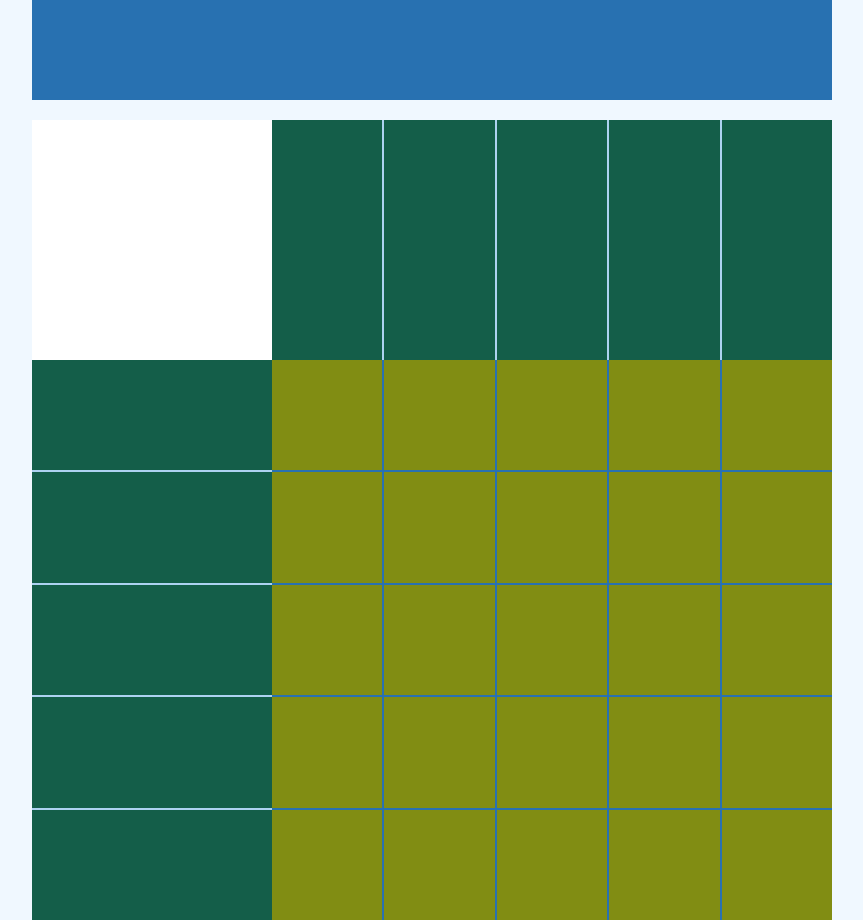
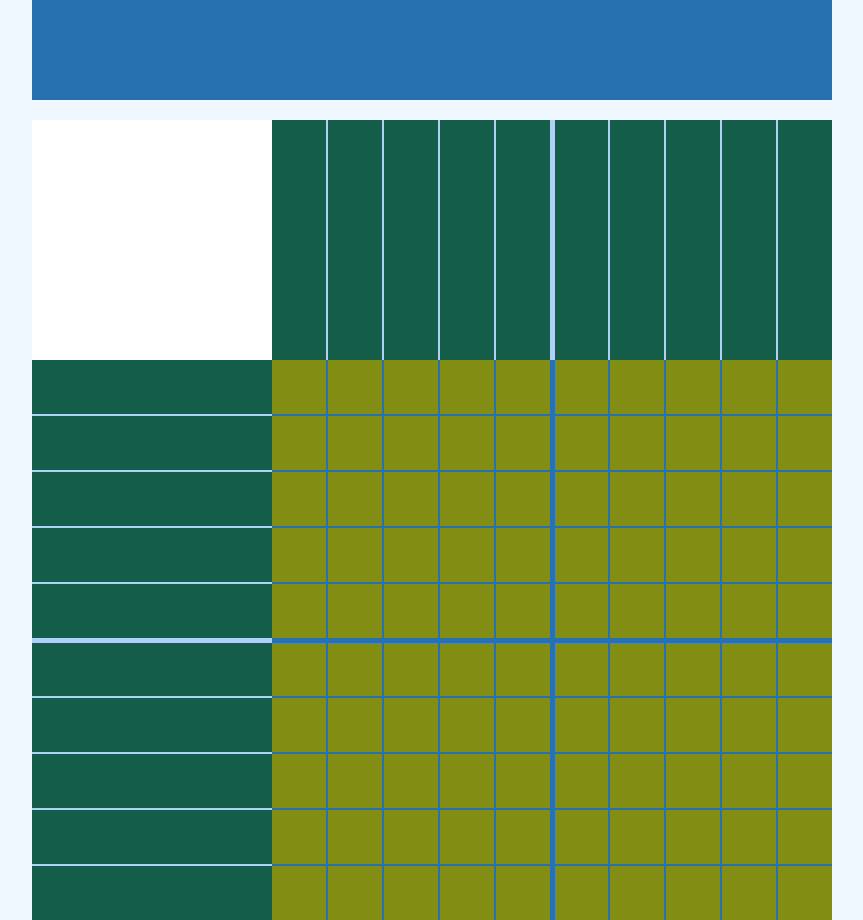
Before and after one commit to artsemrogovenko/JSFE2024Q4, a plain HTML site: page nonograms/index.html in a window 1280 px wide. Shown: the whole page, without its empty margins (208-1071 px from the left). Drawn offline with Linux system fonts and the light colour scheme.

Commit message:
feat: cells and clues are divided by dividers as described in Basic block

```diff
--- a/nonograms/modules/layout.js
+++ b/nonograms/modules/layout.js
@@ -28,6 +28,9 @@ export default class Layout{
   #createRow(size){
     for (let index = 0; index < size; index++) {
       const element= new Block("div","left_tip");
+      if((index+1)%5===0 && index!==(size-1)){
+        element.getNode().classList.add("horizontal_bold_line");
+      }
       element.setId(`row${index}`);
       this.#leftTips.addBlock(element);
     }
@@ -36,6 +39,9 @@ export default class Layout{
   #createCol(size){
     for (let index = 0; index < size; index++) {
       const element= new Block("div","top_tip");
+      if((index+1)%5===0 && index!==(size-1)){
+        element.getNode().classList.add("vertical_bold_line");
+      }
       element.setId(`col${index}`);
       this.#topTips.addBlock(element);
     }
@@ -45,6 +51,14 @@ export default class Layout{
     for (let i = 0; i < size; i++) {
       for (let j = 0; j < size; j++) {
         const element = new Block("div","cell");
+
+        if((j+1)%5===0 && j!==(size-1)){
+          element.getNode().classList.add("vertical_bold_line");
+        }
+
+        if((i+1)%5===0 && i!==(size-1)){
+          element.getNode().classList.add("horizontal_bold_line");
+        }
         element.setId(`${i},${j}`);
         this.#cells.addBlock(element);
       }
--- a/nonograms/src/script.js
+++ b/nonograms/src/script.js
@@ -1,6 +1,6 @@
 import Game from '../modules/game.js';
 
-let nanogramGame = new Game();
+let nanogramGame = new Game(10);
 
 function init(){
   const rootStyle = nanogramGame.getRootStyles();
--- a/nonograms/src/style.css
+++ b/nonograms/src/style.css
@@ -100,3 +100,11 @@ body {
   width: var(--cell-size);
   background: #818d13;
 }
+
+.vertical_bold_line{
+ margin-right: 3px;
+}
+
+.horizontal_bold_line{
+  margin-bottom: 3px;
+}
```
